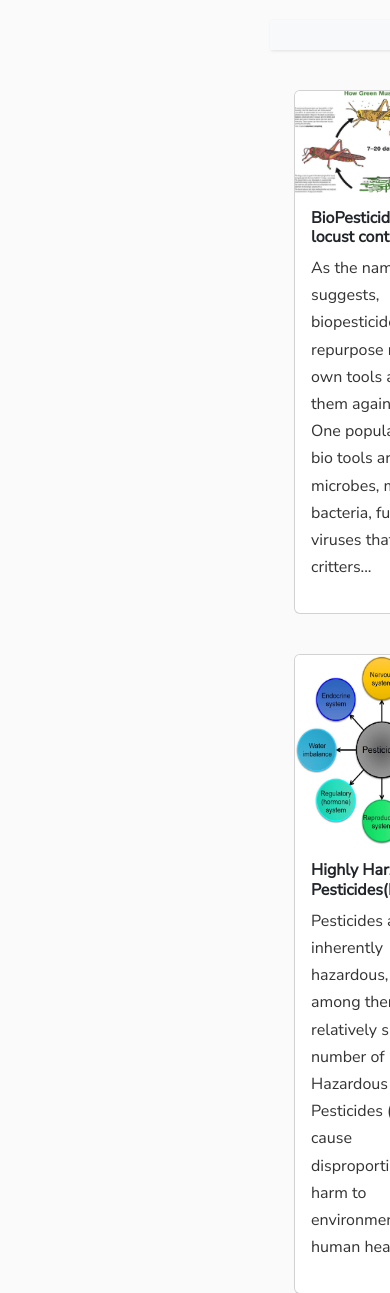
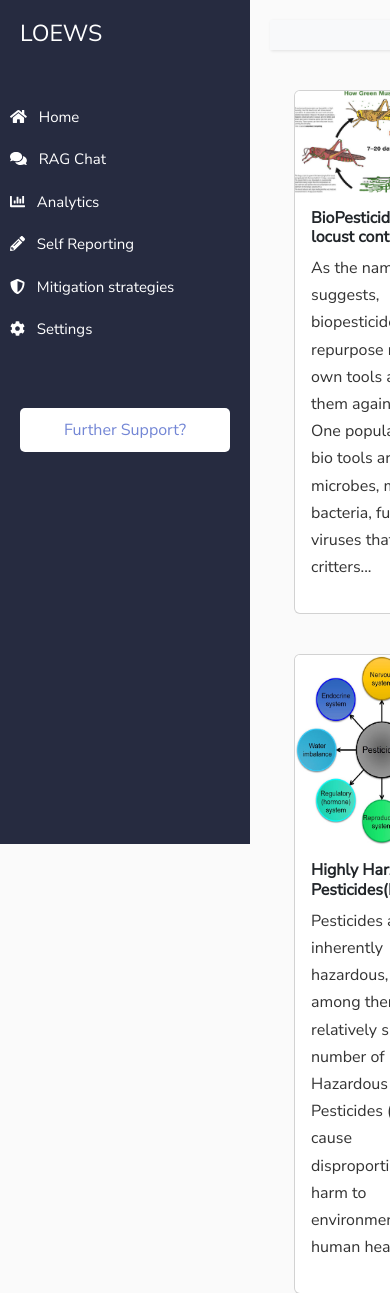
Before and after one commit to john-thuo1/loews, a Django app: page /coreapp/mitigating-controls/ in a window 390 px wide; the page is wider, and only the part inside the window is pictured. Shown: the top 1293 px of that part. Run offline with Django 4.2, Linux system fonts and the light colour scheme; some libraries are stand-ins or nearby versions.

Commit message:
Restore Sidebar

```diff
--- a/coreapp/templates/coreapp/mitigation.html
+++ b/coreapp/templates/coreapp/mitigation.html
@@ -238,7 +238,7 @@
   .card:hover {
       transform: scale(1.05);
       transition: transform 0.3s ease-in-out;
-      box-shadow: 0 0 10px 2px #3355df !important;
+      box-shadow: 0 0 10px 2px #262B40 !important;
   }
 </style>
 
--- a/static/css/main.css
+++ b/static/css/main.css
@@ -55,7 +55,6 @@ a:focus {
     width: 100%;
     align-items: stretch;
 }
-
 #sidebar {
     min-width: 250px;
     max-width: 250px;
@@ -63,6 +62,7 @@ a:focus {
     color: #fff;
     /* position:fixed; */
     transition: all 0.3s;
+    margin-left: 0; /* Keep the sidebar visible by default */
 }
 
 #sidebar.active {
@@ -91,7 +91,7 @@ a:focus {
 }
 
 #sidebar ul li a:hover {
-    color:#262B40;
+    color: #262B40;
     background: #fff;
 }
 
@@ -142,19 +142,12 @@ a.article:hover {
     /* color: #fff !important; */
     border-color: #262B40;
     box-shadow: 0 0 10px 2px #262B40;
-
 }
 
 /* ---------------------------------------------------
     CONTENT STYLE
 ----------------------------------------------------- */
 
-
-.card:hover{
-    border-color: #262B40;
-    box-shadow: 0 0 10px 2px rgba(#262B40);
-
-}
 .card-title {
     font-size: 16px;
 }
@@ -165,7 +158,6 @@ a.article:hover {
     color: #333;
 }
 
-
 #content {
     width: 100%;
     padding: 20px;
@@ -173,19 +165,11 @@ a.article:hover {
     transition: all 0.3s;
 }
 
-
-
 /* ---------------------------------------------------
     MEDIAQUERIES
 ----------------------------------------------------- */
-#sidebar {
-    margin-left: 0; /* Adjust the initial margin-left value */
-}
 
 @media (max-width: 768px) {
-    #sidebar {
-        margin-left: -250px;
-    }
     #sidebar.active {
         margin-left: 0;
     }
```
